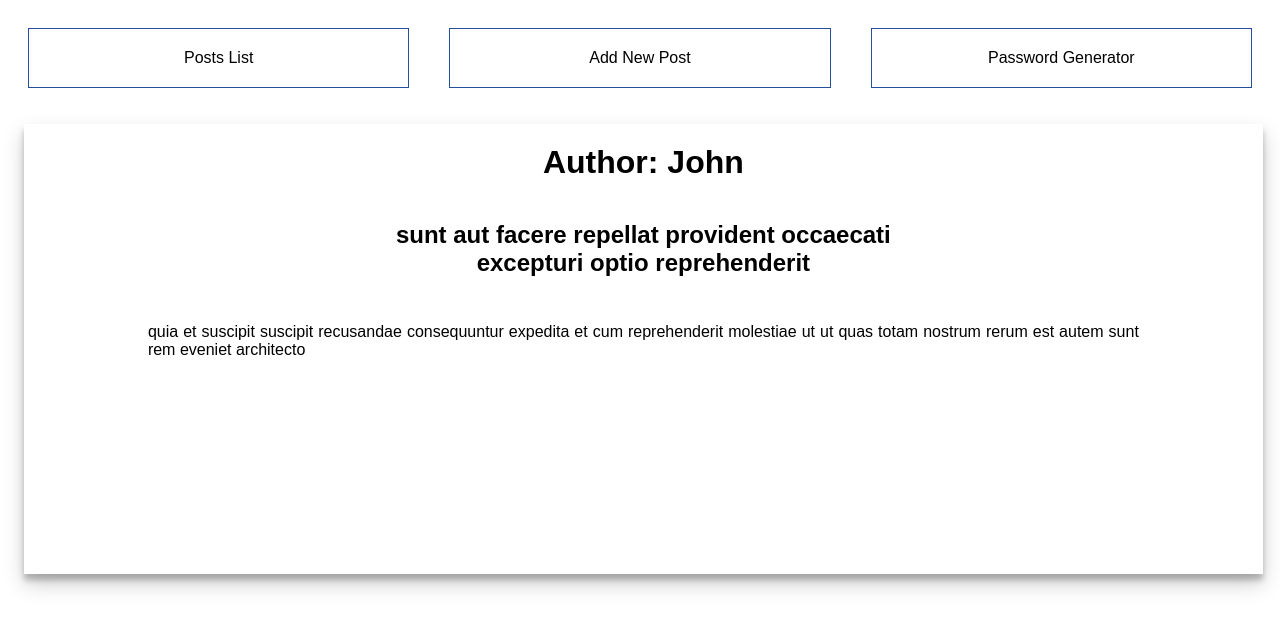
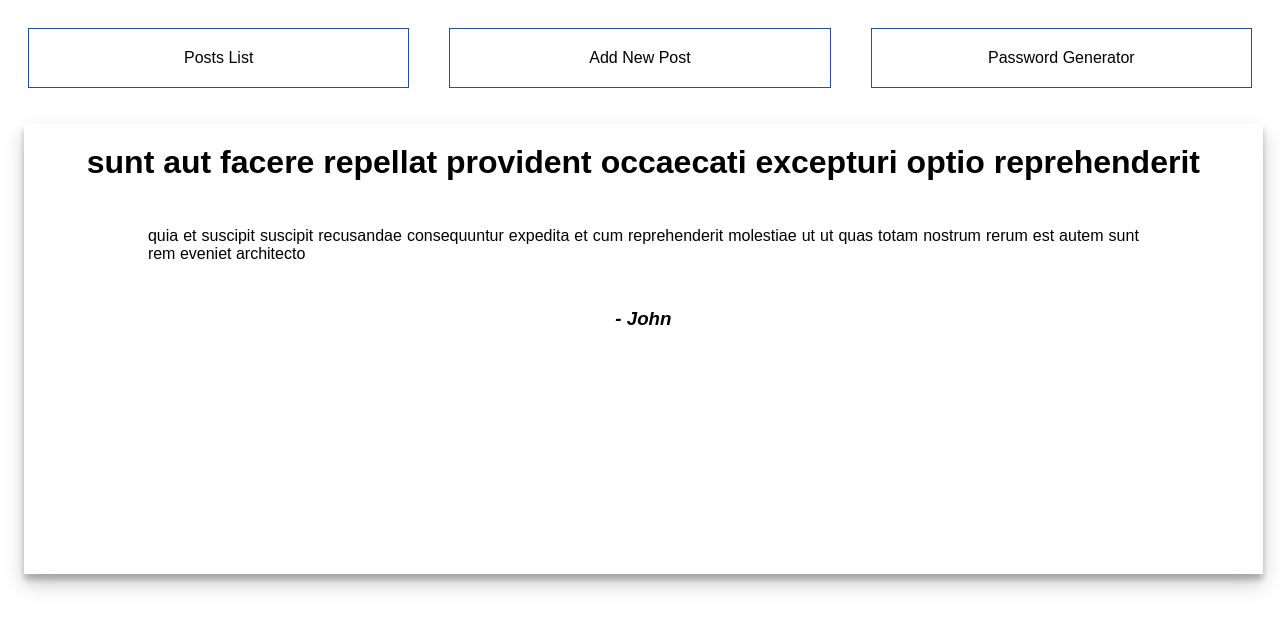
Before and after one commit to dodimoop/my-articles, a React (Create React App) app: page /details-post/1 in a window 1280 px wide. Shown: the top 630 px of the page. Built offline with nearby package versions, Linux system fonts and the light colour scheme.

Commit message:
Change position

```diff
--- a/src/pages/detailsPost.js
+++ b/src/pages/detailsPost.js
@@ -54,9 +54,11 @@ const DetailsPost = ({ match }) => {
     <div className={classes.paper}>
       {dataPost && (
         <div className={classes.wrappedDetailsPost}>
-          <h1 className={classes.author}>Author: {dataPost.author}</h1>
-          <h2 className={classes.title}>{dataPost.title}</h2>
+          <h1 className={classes.author}>{dataPost.title}</h1>
           <p className={classes.body}>{dataPost.body}</p>
+          <h3 className={classes.title}>
+            <i>- {dataPost.author}</i>
+          </h3>
         </div>
       )}
     </div>
```
